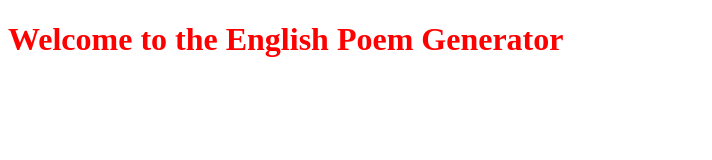
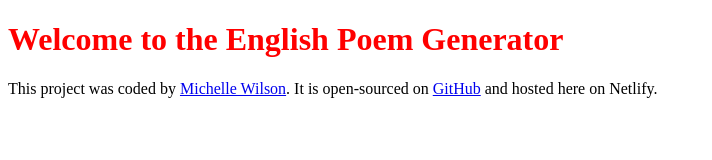
Before and after one commit to MichelleMOU86/english-poem-generator, a plain HTML site: page index.html in a window 1280 px wide. Shown: the whole page, without its empty margins (0-712 px from the left). Drawn offline with Linux system fonts and the light colour scheme.

Commit message:
Added footer

```diff
--- a/index.html
+++ b/index.html
@@ -8,6 +8,18 @@
   </head>
   <body>
     <h1>Welcome to the English Poem Generator</h1>
+    <footer>
+      This project was coded by
+      <a href="https://github.com/MichelleMOU86" target="_blank"
+        >Michelle Wilson</a
+      >. It is open-sourced on
+      <a
+        href="https://github.com/MichelleMOU86/english-poem-generator"
+        target="_blank"
+        >GitHub</a
+      >
+      and hosted here on Netlify.
+    </footer>
     <script src="src/index.js"></script>
   </body>
 </html>
```
